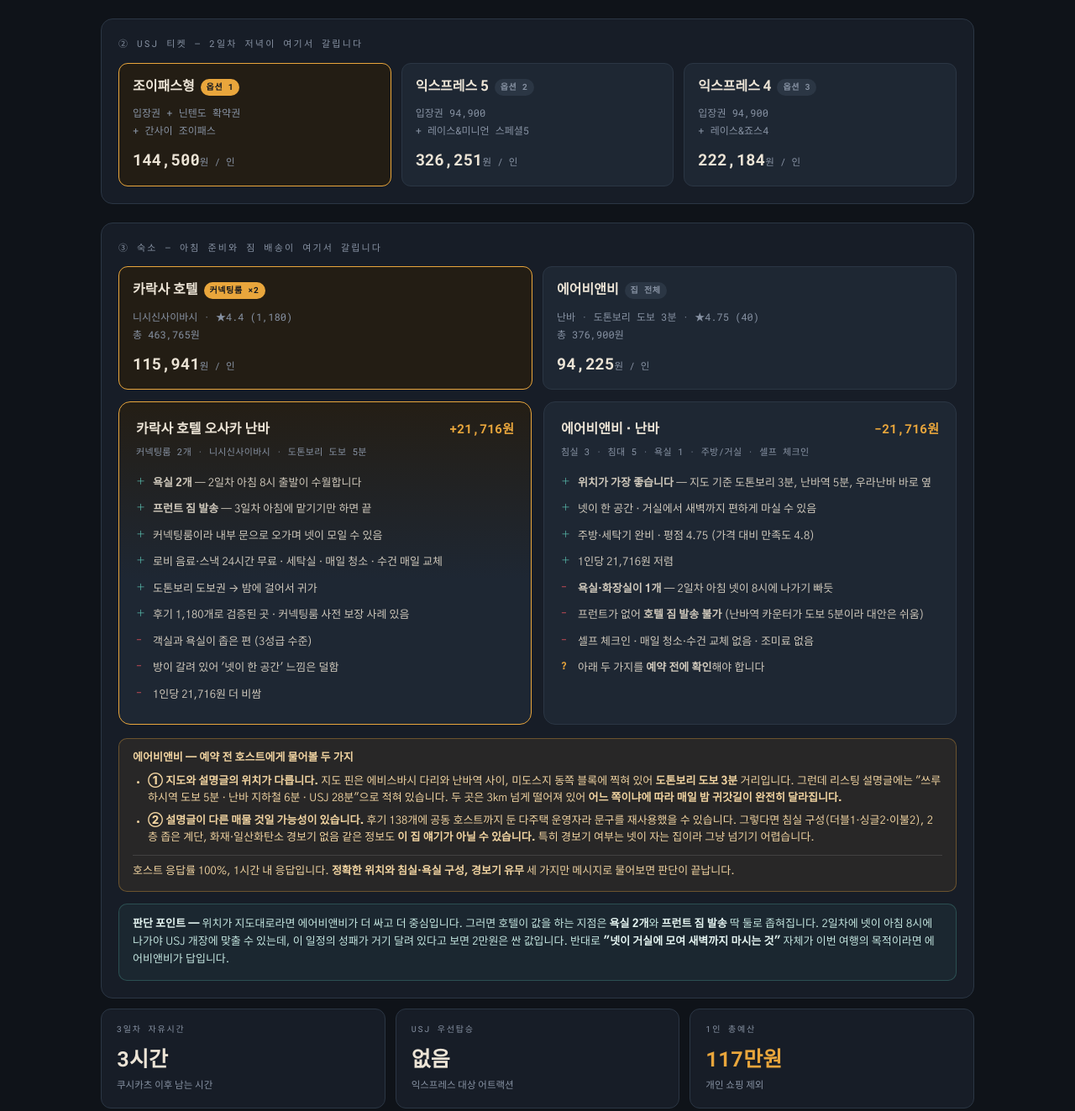
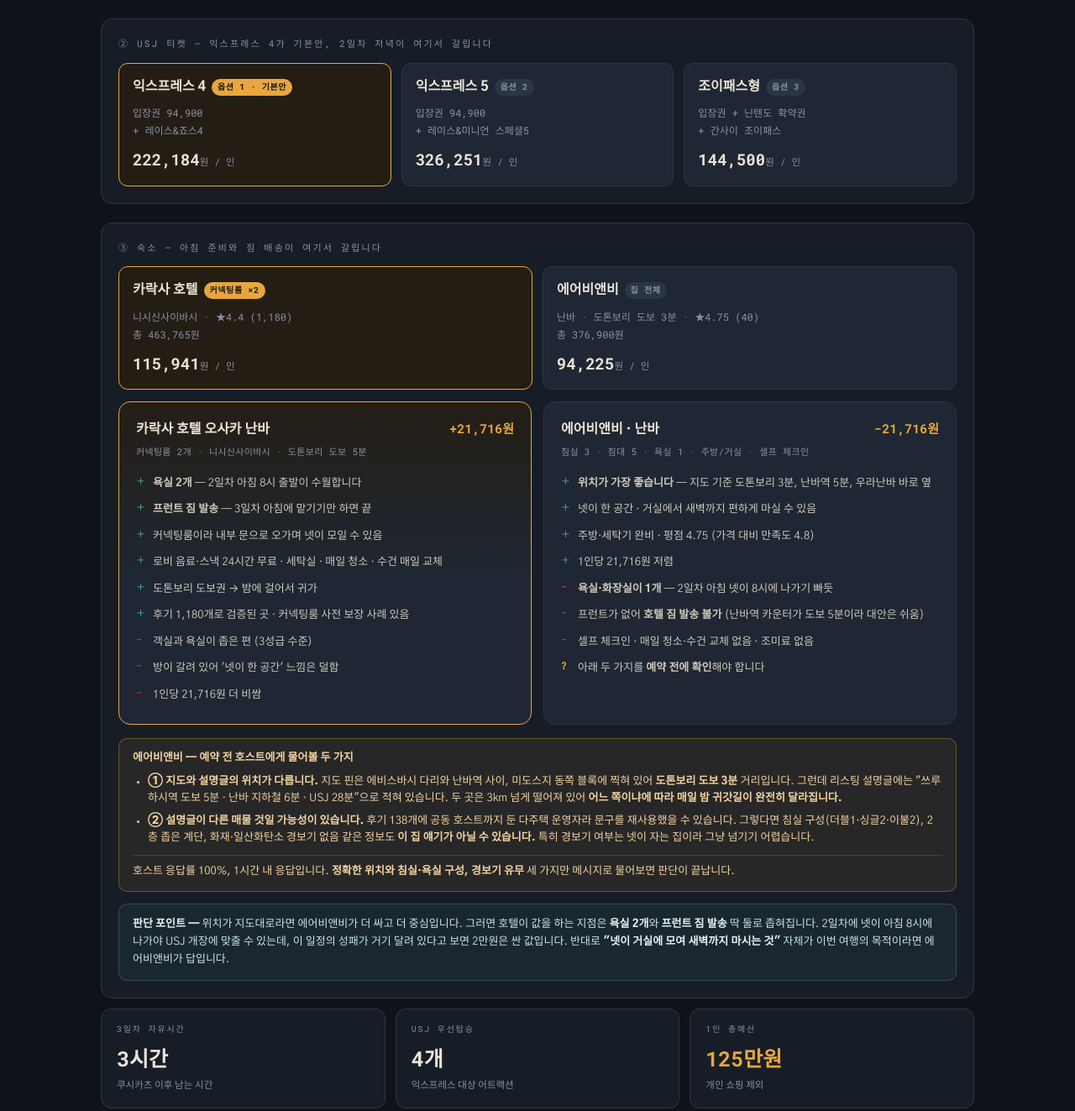
Before and after one commit to Prodo-Jay/Osaka-trip, a plain HTML site: page index.html in a window 1280 px wide. Shown: the part 501-1824 px from the top of the page at 84% size. Drawn offline with Linux system fonts and the light colour scheme.

Commit message:
Add files via upload

```diff
--- a/index.html
+++ b/index.html
@@ -276,12 +276,12 @@
     </div>
 
     <div class="switch">
-      <span class="lbl">② USJ 티켓 — 2일차 저녁이 여기서 갈립니다</span>
+      <span class="lbl">② USJ 티켓 — 익스프레스 4가 기본안, 2일차 저녁이 여기서 갈립니다</span>
       <div class="opts three">
         <button class="opt" id="btnU1" aria-pressed="true" onclick="pickU('1')">
-          <div class="air">조이패스형 <span class="tag">옵션 1</span></div>
-          <div class="times">입장권 + 닌텐도 확약권<br>+ 간사이 조이패스</div>
-          <div class="fare">144,500<span>원 / 인</span></div>
+          <div class="air">익스프레스 4 <span class="tag">옵션 1 · 기본안</span></div>
+          <div class="times">입장권 94,900<br>+ 레이스&amp;죠스4</div>
+          <div class="fare">222,184<span>원 / 인</span></div>
         </button>
         <button class="opt" id="btnU2" aria-pressed="false" onclick="pickU('2')">
           <div class="air">익스프레스 5 <span class="tag">옵션 2</span></div>
@@ -289,9 +289,9 @@
           <div class="fare">326,251<span>원 / 인</span></div>
         </button>
         <button class="opt" id="btnU3" aria-pressed="false" onclick="pickU('3')">
-          <div class="air">익스프레스 4 <span class="tag">옵션 3</span></div>
-          <div class="times">입장권 94,900<br>+ 레이스&amp;죠스4</div>
-          <div class="fare">222,184<span>원 / 인</span></div>
+          <div class="air">조이패스형 <span class="tag">옵션 3</span></div>
+          <div class="times">입장권 + 닌텐도 확약권<br>+ 간사이 조이패스</div>
+          <div class="fare">144,500<span>원 / 인</span></div>
         </button>
       </div>
     </div>
@@ -728,7 +728,7 @@
 };
 
 var U = {
-  '1': { price:144500, onsen:true, exp:"없음",
+  '3': { price:144500, onsen:true, exp:"없음",
     pre:"입장권 + 닌텐도 확약권 + 간사이 조이패스",
     title:"USJ 올인, 그리고 온천",
     banner:"<b>익스프레스 패스가 없는 구성입니다.</b> 슈퍼 닌텐도 월드 <b>에리어 입장</b>은 확약되지만, 마리오카트·해리포터 등 개별 어트랙션은 일반 대기줄에 서야 합니다. 금요일이라도 인기 어트랙션은 60~120분을 각오하세요. 대신 간사이 조이패스로 <b>소라니와 온천이 무료</b>입니다.",
@@ -742,7 +742,7 @@
     rides:[["마리오카트 : 쿠파의 도전","탑승 시간 사전 지정 필수"],["해리 포터 앤드 더 포비든 저니",""],["미니언 메이헴 미션 ~대악당이 되는 길~",""],["미니언 메이헴",""],["쥬라기공원 더 라이드",""]],
     entryH:"마리오카트 지정 시간 확인", entryD:"사전에 지정한 탑승 시간에 맞춰 하루 동선을 짭니다",
     parkD:"익스프레스 5개 소화 + 나머지는 일반 대기줄 · 파크 내 낮맥주는 필수 코스" },
-  '3': { price:222184, onsen:false, exp:"4개",
+  '1': { price:222184, onsen:false, exp:"4개",
     pre:"입장권 94,900 + 레이스&죠스4 144,484",
     title:"USJ 올인 — 익스프레스 4",
     banner:"<b>인기 어트랙션 4개를 우선탑승</b>하고 슈퍼 닌텐도 월드 <b>에리어 입장도 포함</b>됩니다. 옵션 2에서 미니언 메이헴 미션 하나가 빠지는 대신 <b>10만원가량 저렴</b>합니다. 조이패스가 빠지므로 소라니와 대신 <b>다이헤이노유 난바 온천</b>으로 갑니다.",
@@ -849,7 +849,7 @@
   set('d2Title', u.title);
   html('usjBanner', u.banner);
   set('entryH', u.entryH); set('entryD', u.entryD); set('parkD', u.parkD);
-  document.getElementById('entryRow').className = 'row' + (curU === '1' ? '' : ' warn');
+  document.getElementById('entryRow').className = 'row' + (curU === '3' ? '' : ' warn');
   document.getElementById('wakeRow').className = 'row' + (curL === 'A' ? ' warn' : '');
 
   var rp = document.getElementById('ridePanel');
```
